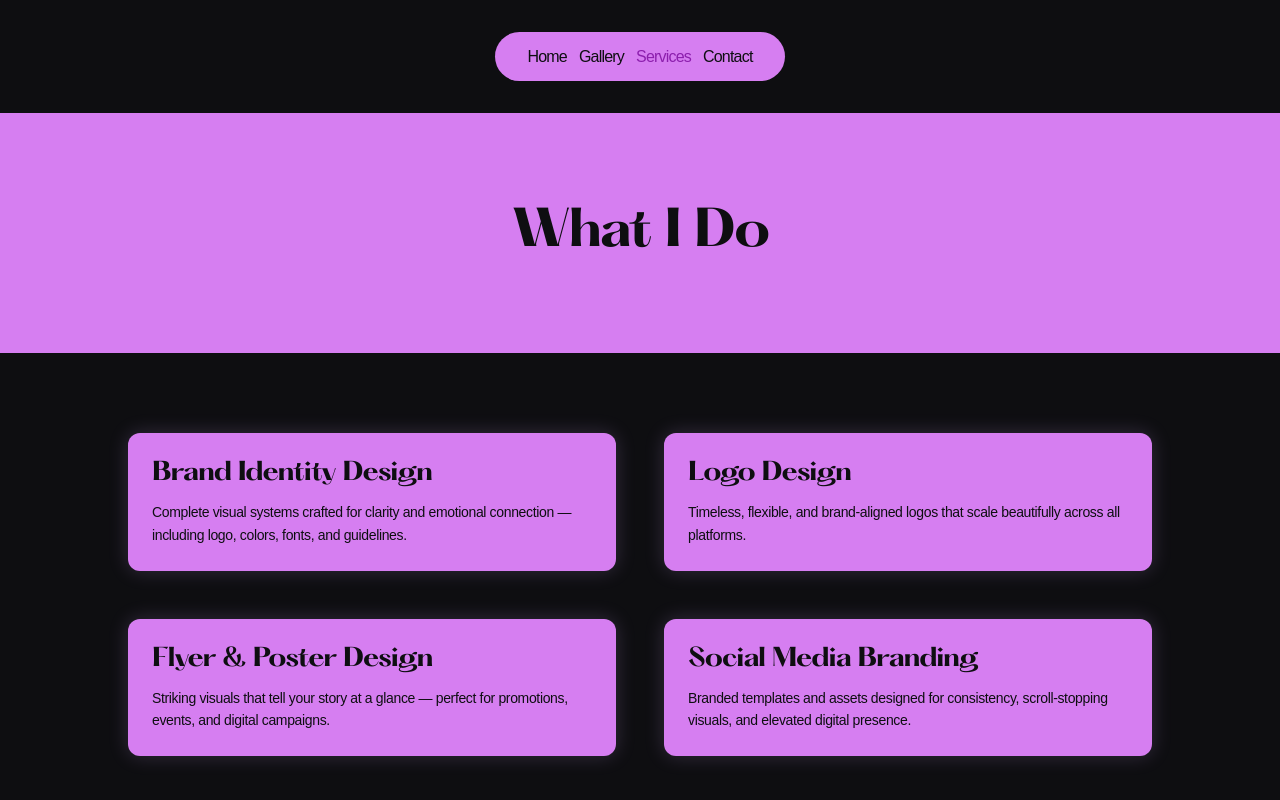
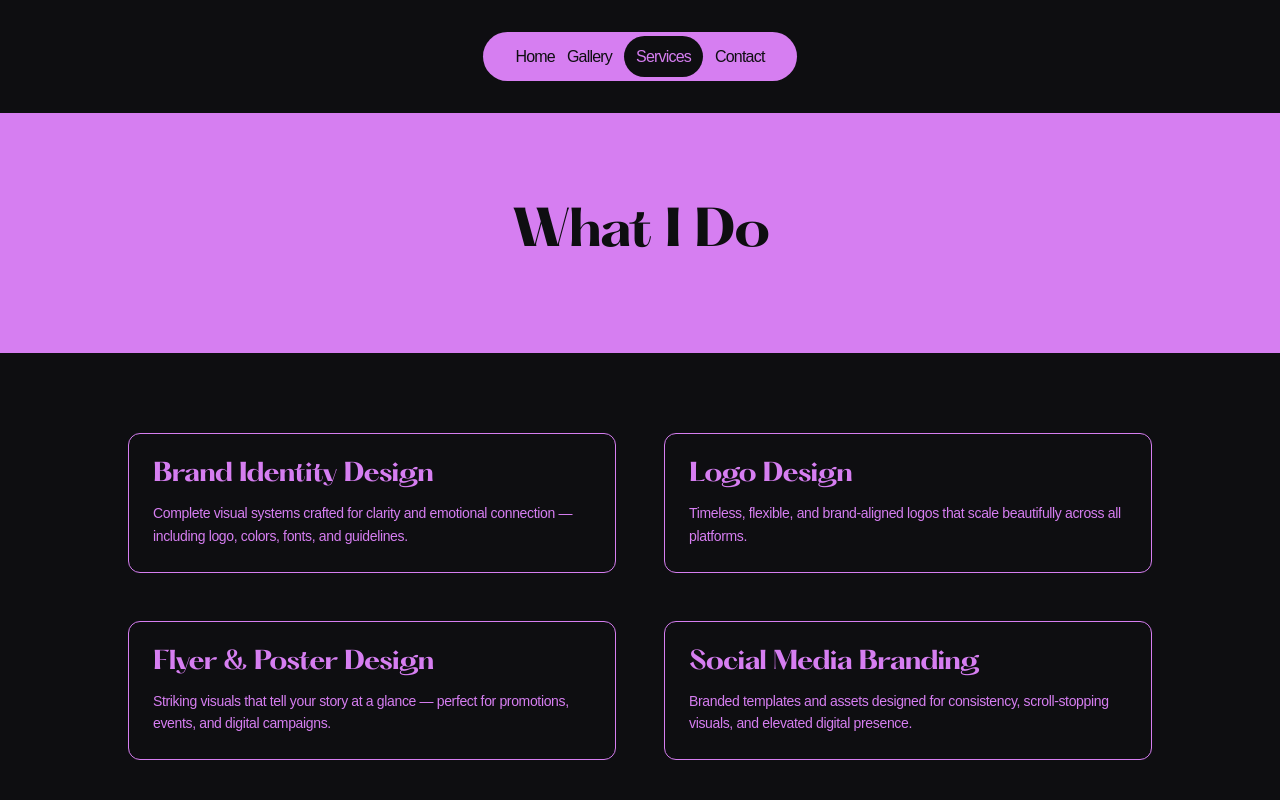
Before and after one commit to RaucousDave/ella-wifa, a React (Vite) app: page /services in a window 1280 px wide. Shown: the top 800 px of the page. Built offline with nearby package versions, Linux system fonts and the light colour scheme; a web font is replaced by a local one.

Commit message:
added active navbar stylings

```diff
--- a/src/components/Navbar.tsx
+++ b/src/components/Navbar.tsx
@@ -18,7 +18,7 @@ export default function Navbar() {
             to={item.path}
             className={`font-body tracking-tighter ${
               location.pathname === item.path
-                ? "text-primary-dark"
+                ? "text-primary-light bg-background rounded-full p-3"
                 : "text-background"
             }`}
           >
--- /dev/null
+++ b/src/components/Projects.tsx
@@ -0,0 +1 @@
+export default function Projects() {}
--- a/src/components/pages/Home.tsx
+++ b/src/components/pages/Home.tsx
@@ -1,6 +1,7 @@
 import FadeIn from "../FadeIn";
 import PageWrapper from "../PageWrapper";
 import { Link } from "react-router-dom";
+import { Image } from "@imagekit/react";
 
 export default function Home() {
   return (
@@ -23,11 +24,17 @@ export default function Home() {
           <div className="w-full md:w-[170%] flex justify-center">
             <FadeIn>
               <div className="md:max-w-[500px] w-full h-[500px] rounded-3xl overflow-hidden  shadow-lilac">
-                <img
+                {/* <img
                   src="/assets/Immanuella.JPG"
                   alt="Immanuella Wifa"
                   loading="lazy"
                   className="w-full h-full object-cover rounded-3xl"
+                /> */}
+                <Image
+                  urlEndpoint="https://ik.imagekit.io/8znpifxid/"
+                  src="assets/Immanuella.JPG"
+                  loading="eager"
+                  alt="Immanuella Wifa"
                 />
               </div>
             </FadeIn>
--- a/src/components/pages/Services.tsx
+++ b/src/components/pages/Services.tsx
@@ -41,7 +41,7 @@ export default function Services() {
           {services.map((service) => (
             <div
               key={service.title}
-              className="bg-primary-light p-6 rounded-xl hover:bg-background shadow-lilac hover:text-primary-light transition"
+              className="bg-background p-6 rounded-xl text-primary-light   border border-primary-light  transition"
             >
               <h3 className="font-heading text-center sm:text-left tracking-tight text-2xl mb-3">
                 {service.title}
```
Also changed, not shown: src/components/IKImage.tsx (added).
